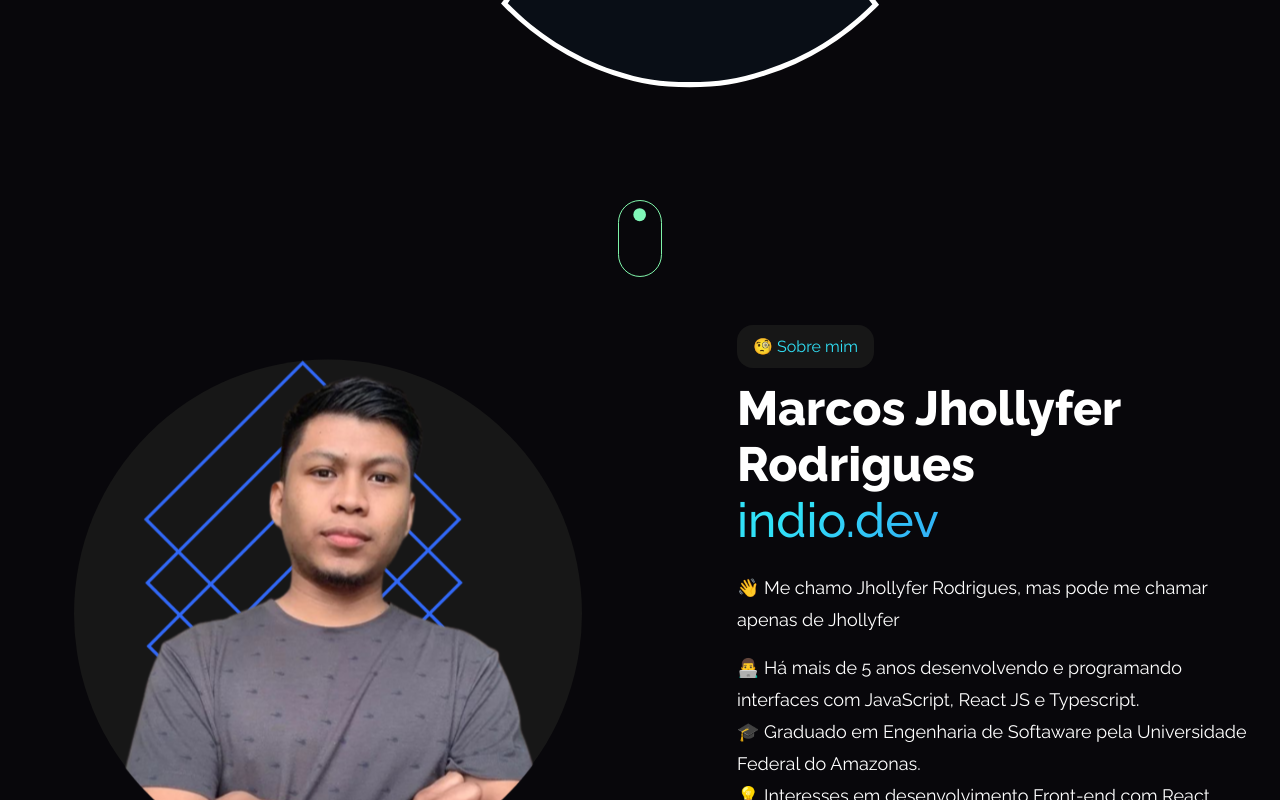
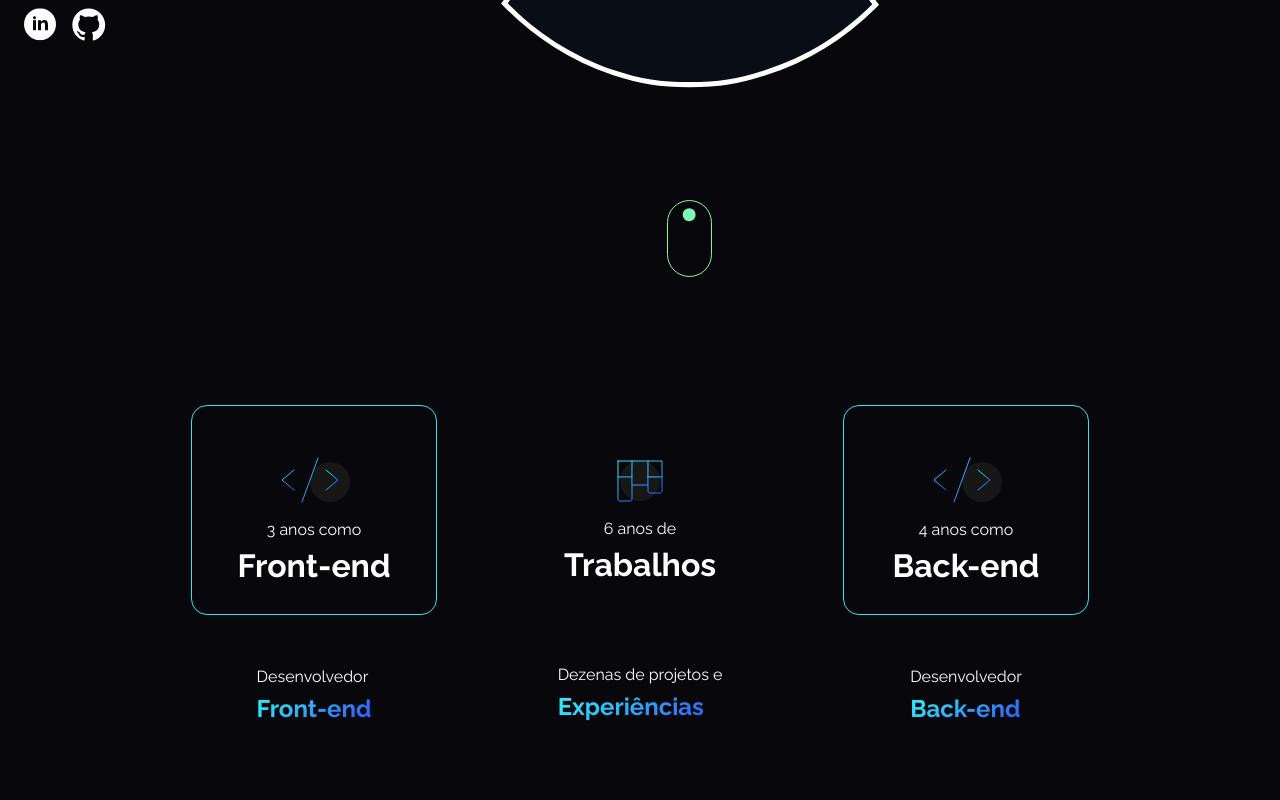
Before and after one commit to indiocode/portfolio, a React (Vite) app: page / in a window 1280 px wide. Shown: the part 620-1420 px from the top of the page. Built offline with nearby package versions, Linux system fonts and the light colour scheme.

Commit message:
:sparkles: intents and cover
created intents section and cover adjusted contains

```diff
--- a/src/assets/index.ts
+++ b/src/assets/index.ts
@@ -1,3 +1,4 @@
+export { default as CodeImage } from './code.svg';
 export { default as CoverToogle } from './cover-toggle.svg';
 export { default as CoverImage } from './cover.svg';
 export { default as DownloadIcon } from './icons/download.svg';
@@ -5,3 +6,4 @@ export { default as GithubIcon } from './icons/github.svg';
 export { default as LinkedinIcon } from './icons/linkedin.svg';
 export { default as WhatsappIcon } from './icons/whatsapp.svg';
 export { default as ProfileImage } from './profile.svg';
+export { default as ProjectImage } from './project.svg';
--- /dev/null
+++ b/src/components/Footer/styles.ts
@@ -0,0 +1,27 @@
+/* eslint-disable @typescript-eslint/explicit-function-return-type */
+import styled from 'styled-components';
+
+export const FooterContainer = styled.footer`
+	height: 5.5rem;
+	background: ${({ theme }) => theme['dark-light']};
+	display: flex;
+	padding: 0 8.125rem;
+	position: absolute;
+	left: 0;
+	right: 0;
+`;
+
+export const Content = styled.div`
+	display: flex;
+	margin: 0 auto;
+	display: flex;
+	align-items: center;
+	justify-content: space-between;
+	flex: 1;
+`;
+
+export const BoxIcons = styled.div`
+	display: flex;
+	align-items: center;
+	gap: 1rem;
+`;
--- a/src/components/Header/index.tsx
+++ b/src/components/Header/index.tsx
@@ -11,7 +11,7 @@ export function Header(): ReactElement {
 						<a href="#">Home</a>
 					</li>
 					<li>
-						<a href="#">Sobre mim</a>
+						<a href="#about">Sobre mim</a>
 					</li>
 					<li>
 						<a href="#">Portfólio</a>
--- a/src/components/Tag/styles.ts
+++ b/src/components/Tag/styles.ts
@@ -17,4 +17,6 @@ export const TagContainer = styled.span<TagProps>`
 	background: ${({ theme }) => theme['dark-light']};
 	border-radius: 16px;
 	color: ${({ variant }) => TAG_TYPES[variant]};
+	font-weight: 700;
+	font-size: 1.25rem;
 `;
--- a/src/pages/Home/components/About/index.tsx
+++ b/src/pages/Home/components/About/index.tsx
@@ -7,7 +7,7 @@ import { AboutContainer, Box, BoxDetail, BoxParagraph } from './styles';
 
 export function About(): ReactElement {
 	return (
-		<AboutContainer>
+		<AboutContainer id="about">
 			<img
 				src={ProfileImage}
 				alt="ProfileImage"
@@ -17,7 +17,7 @@ export function About(): ReactElement {
 				<Tag variant="primary">🧐 Sobre mim</Tag>
 
 				<BoxDetail>
-					<h1>Marcos Jhollyfer Rodrigues </h1>
+					<h1>Jhollyfer Rodrigues </h1>
 					<span>indio.dev</span>
 
 					<BoxParagraph>
@@ -27,7 +27,6 @@ export function About(): ReactElement {
 						</p>
 
 						<div>
-							{' '}
 							<p>
 								👨‍💻 Há mais de 5 anos desenvolvendo e programando interfaces com
 								JavaScript, React JS e Typescript.
--- a/src/pages/Home/components/Cover/index.tsx
+++ b/src/pages/Home/components/Cover/index.tsx
@@ -32,7 +32,7 @@ export function Cover(): ReactElement {
 						<h1>Jhollyfer</h1>
 						<h1>Rodrigues</h1>
 					</div>
-					<p>Front-end & Back-end developer</p>
+					<p>Software Engineer</p>
 					<BoxIcons>
 						<img
 							src={LinkedinIcon}
@@ -50,6 +50,13 @@ export function Cover(): ReactElement {
 						src={CoverImage}
 						alt="Cover Image"
 					/>
+
+					<BoxToggle>
+						<img
+							src={CoverToogle}
+							alt="Cover Toggle"
+						/>
+					</BoxToggle>
 				</BoxImage>
 				<BoxResume>
 					<UploadButton>
@@ -75,13 +82,6 @@ export function Cover(): ReactElement {
 					</WhatsappButton>
 				</BoxResume>
 			</BoxMain>
-
-			<BoxToggle>
-				<img
-					src={CoverToogle}
-					alt="Cover Toggle"
-				/>
-			</BoxToggle>
 		</CoverContainer>
 	);
 }
--- a/src/pages/Home/components/Cover/styles.ts
+++ b/src/pages/Home/components/Cover/styles.ts
@@ -22,7 +22,6 @@ export const BoxImage = styled.div`
 	flex-direction: column;
 	align-items: flex-start;
 	flex: 1;
-	gap: 4.5rem;
 
 	img {
 		width: 34.7469rem;
@@ -31,7 +30,7 @@ export const BoxImage = styled.div`
 `;
 
 export const BoxToggle = styled.div`
-	margin: 0 auto;
+	padding-top: 4.5rem;
 	max-width: 34.7469rem;
 	width: 100%;
 	display: flex;
@@ -39,7 +38,7 @@ export const BoxToggle = styled.div`
 
 	img {
 		width: 2.8106rem;
-		height: 77px;
+		height: 4.8125rem;
 	}
 `;
 
@@ -78,9 +77,6 @@ export const BoxResume = styled.div`
 	display: flex;
 	flex-direction: column;
 	gap: 1rem;
-
-	/* position: absolute;
-	right: 0; */
 `;
 
 export const UploadButton = styled.div`
--- /dev/null
+++ b/src/pages/Home/components/Intents/index.tsx
@@ -0,0 +1,67 @@
+import type { ReactElement } from 'react';
+
+import { CodeImage, ProjectImage } from '~/assets';
+
+import {
+	Box,
+	BoxCard,
+	CardFooter,
+	CardHeader,
+	IntentsContainer,
+} from './styles';
+
+export function Intents(): ReactElement {
+	return (
+		<IntentsContainer>
+			<Box>
+				<BoxCard>
+					<CardHeader>
+						<img
+							src={CodeImage}
+							alt="Code Image"
+						/>
+						<span>3 anos como</span>
+						<h1>Front-end</h1>
+					</CardHeader>
+
+					<CardFooter>
+						<span>Desenvolvedor</span>
+						<h2>Front-end</h2>
+					</CardFooter>
+				</BoxCard>
+
+				<BoxCard>
+					<CardHeader>
+						<img
+							src={ProjectImage}
+							alt="Code Image"
+						/>
+						<span>6 anos de</span>
+						<h1>Trabalhos</h1>
+					</CardHeader>
+
+					<CardFooter>
+						<span>Dezenas de projetos e</span>
+						<h2>Experiências</h2>
+					</CardFooter>
+				</BoxCard>
+
+				<BoxCard>
+					<CardHeader>
+						<img
+							src={CodeImage}
+							alt="Code Image"
+						/>
+						<span>4 anos como</span>
+						<h1>Back-end</h1>
+					</CardHeader>
+
+					<CardFooter>
+						<span>Desenvolvedor</span>
+						<h2>Back-end</h2>
+					</CardFooter>
+				</BoxCard>
+			</Box>
+		</IntentsContainer>
+	);
+}
--- /dev/null
+++ b/src/pages/Home/components/Intents/styles.ts
@@ -0,0 +1,83 @@
+/* eslint-disable @typescript-eslint/explicit-function-return-type */
+import styled from 'styled-components';
+
+export const IntentsContainer = styled.section`
+	flex: 1;
+	margin: 0 auto;
+	max-width: 103.75rem;
+	width: 100%;
+
+	display: flex;
+	align-items: center;
+	justify-content: center;
+	padding: 128px 0;
+`;
+
+export const Box = styled.div`
+	display: flex;
+	gap: 5rem;
+	flex: 1;
+	justify-content: center;
+
+	/* added border at HeaderBox */
+	& > div:not(:nth-child(2)) > div:not(:last-child) {
+		border: 1px solid ${({ theme }) => theme['blue-01']};
+	}
+`;
+
+export const BoxCard = styled.div`
+	max-width: 15.375rem;
+	width: 100%;
+	display: flex;
+	flex-direction: column;
+	gap: 2rem;
+	align-items: center;
+	cursor: pointer;
+`;
+
+export const CardHeader = styled.div`
+	/* flex: 1; */
+	width: 100%;
+	border-radius: 16px;
+	display: flex;
+	flex-direction: column;
+	align-items: center;
+	gap: 0.5rem;
+	padding-top: 2.625rem;
+	padding-bottom: 1.875rem;
+
+	img {
+		width: 4.5rem;
+		height: 4rem;
+	}
+
+	span {
+		font-weight: 400;
+		font-size: 1rem;
+	}
+
+	h1 {
+		font-weight: 700;
+		font-size: 2rem;
+	}
+`;
+
+export const CardFooter = styled.div`
+	display: flex;
+	flex-direction: column;
+	gap: 0.5rem;
+	padding: 1.25rem;
+
+	span {
+		font-weight: 400;
+		font-size: 1rem;
+	}
+
+	h2 {
+		background: ${({ theme }) => theme['grandient-blue']};
+		-webkit-background-clip: text;
+		-webkit-text-fill-color: transparent;
+		background-clip: text;
+		text-fill-color: transparent;
+	}
+`;
--- a/src/pages/Home/index.tsx
+++ b/src/pages/Home/index.tsx
@@ -2,13 +2,16 @@ import type { ReactElement } from 'react';
 
 import { About } from './components/About';
 import { Cover } from './components/Cover';
+import { Intents } from './components/Intents';
 import { HomeContainer } from './styles';
 
 export function Home(): ReactElement {
 	return (
 		<HomeContainer>
 			<Cover />
+			<Intents />
 			<About />
+			{/* <Footer /> */}
 		</HomeContainer>
 	);
 }
--- a/src/styles/global.ts
+++ b/src/styles/global.ts
@@ -9,6 +9,10 @@ export const GlobalStyle = createGlobalStyle`
         padding: 0;
         box-sizing: border-box;
         -webkit-tap-highlight-color: transparent;
+    }
+
+    html {
+      scroll-behavior: smooth;
     }
 
     :focus{
```
Also changed, not shown: src/components/Footer/index.tsx (added, +25 -0 lines), src/assets/code.svg (added), src/assets/project.svg (added).
